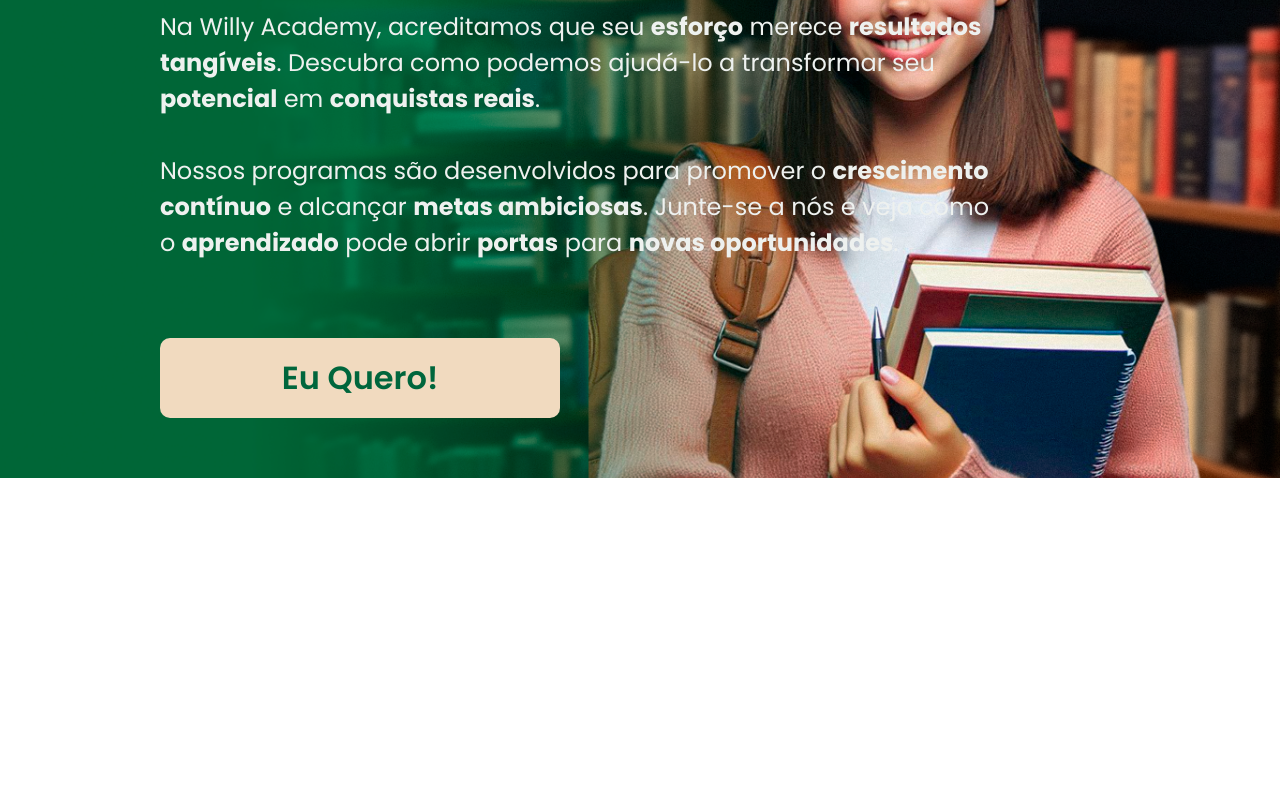
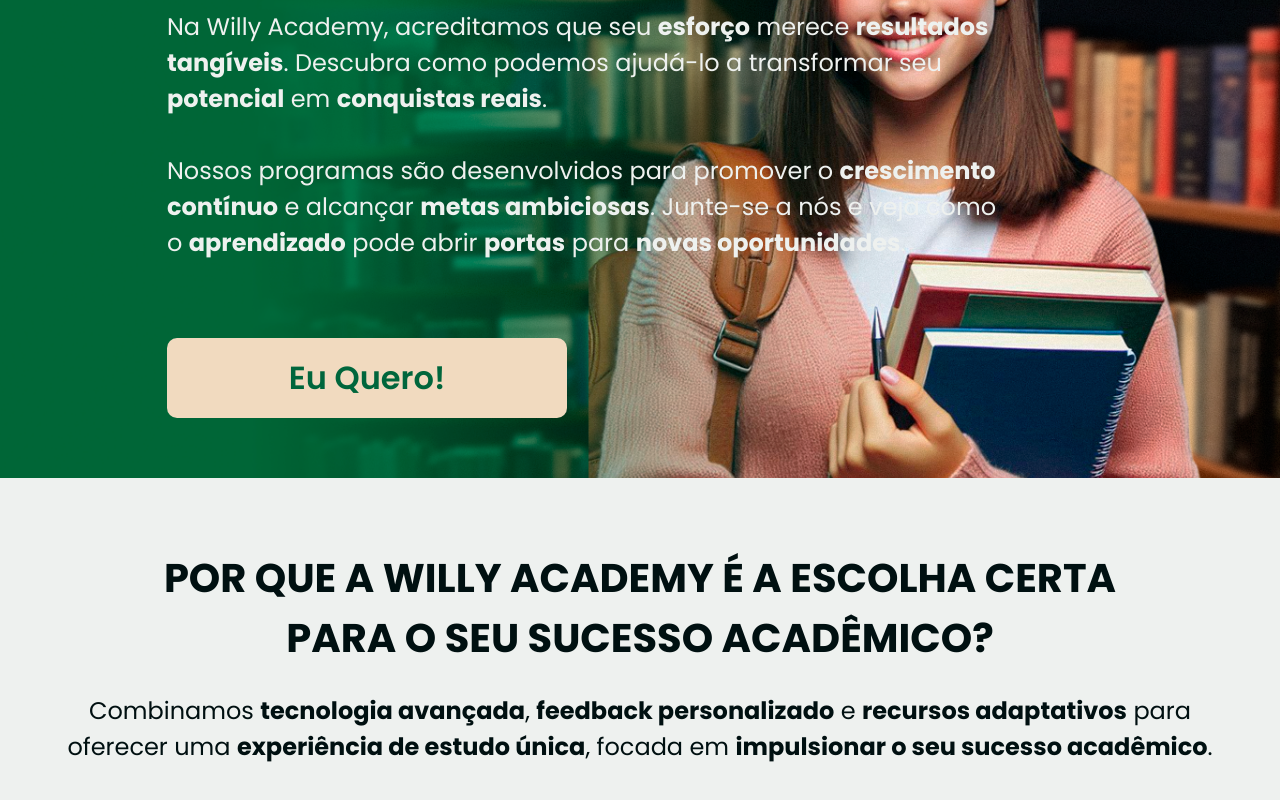
Before and after one commit to will-santosx/willy-academy-next-app, a Next.js app: page / in a window 1280 px wide. Shown: the part 282-1082 px from the top of the page. Before the commit the page ends 800 px from the top, so only its background shows below. Built offline with nearby package versions, Linux system fonts and the light colour scheme.

Commit message:
adicionando conteudo principal da pagina #1

```diff
--- a/src/app/globals.css
+++ b/src/app/globals.css
@@ -4,6 +4,10 @@
 
 :root {
     --color-secondary-green: #00663C;
+}
+
+html {
+    overflow-x: hidden;
 }
 
 a.nav-links {
--- a/src/app/page.tsx
+++ b/src/app/page.tsx
@@ -2,8 +2,8 @@
 
 export default function Home() {
   return (
-    <main className="w-full flex items-center flex-col">
-      <section className="xl:h-[685px] xl:px-[160px] xl:py-[60px] | sm:bg-lg-top-image-banner | sm:h-[430px] sm:justify-between sm:py-[40px] sm:px-[30px] | max-sm:items-center max-sm:justify-end max-sm:py-[20px] max-sm:gap-[30px] | | h-[470px] w-full flex flex-col bg-cover bg-center bg-sm-top-image-banner">
+    <main className="w-full flex items-center flex-col bg-neutral-bright-gray">
+      <section className="xl:h-[685px] xl:px-[167px] xl:py-[60px] | sm:bg-lg-top-image-banner | sm:h-[430px] sm:justify-between sm:py-[40px] sm:px-[30px] | max-sm:items-center max-sm:justify-end max-sm:py-[20px] max-sm:gap-[30px] | | h-[470px] w-full flex flex-col bg-cover bg-center bg-sm-top-image-banner">
         <div className="sm:justify-center sm:text-left sm:items-start sm:gap-[40px] | max-sm:gap-[20px] | lg:gap-[48px] | text-neutral-bright-gray flex flex-col items-center text-center justify-end">
           <div className="flex flex-col">
             <span className="xl:text-[40px] | max-sm:text-[24px] | sm:text-[24px] | font-extra-bold">
@@ -24,12 +24,29 @@
             <b>portas</b> para <b>novas oportunidades</b>.
           </p>
         </div>
-        <Link href={"#"}>
-          <button className="xl:w-[400px] xl:h-[80px] xl:text-[32px] | max-sm:w-[225px] max-sm:h-[40px] max-sm:text-[18px] | sm:w-[300px] sm:h-[60px] sm:text-[20px] | bg-primary-duch-white transition-all hover:scale-105 hover:bg-selected-primary text-secondary-cadmium-green rounded-normal font-semi-bold text-subtitle">
+        <Link
+          href={"#"}
+          className="xl:w-[400px] xl:h-[80px] max-sm:w-[225px] max-sm:h-[40px] sm:w-[300px] sm:h-[60px]"
+        >
+          <button className="h-full w-full xl:text-[32px] |  max-sm:text-[18px] |  sm:text-[20px] | bg-primary-duch-white transition-all hover:scale-105 hover:bg-selected-primary text-secondary-cadmium-green rounded-normal font-semi-bold text-subtitle">
             Eu Quero!
           </button>
         </Link>
       </section>
+      <section className="xl:py-[70px] xl:px-[160px] |  | py-[40px] px-[15px] w-full text-neutral-rich-black">
+        <div className="xl:gap-[25px] | | gap-[30px] w-full flex flex-col items-center text-center">
+          <span className="xl:text-[40px] xl:max-w-[1150px] | md:text-[32px] | text-[24px] font-bold uppercase">
+            Por que a Willy Academy é a Escolha Certa para o Seu Sucesso
+            Acadêmico?
+          </span>
+          <p className="xl:w-[1150px] lg:text-[24px] | md:text-[18px] | text-[15px]">
+            Combinamos <b>tecnologia avançada</b>, <b>feedback personalizado</b>{" "}
+            e <b>recursos adaptativos</b> para oferecer uma{" "}
+            <b>experiência de estudo única</b>, focada em{" "}
+            <b>impulsionar o seu sucesso acadêmico</b>.
+          </p>
+        </div>
+      </section>
     </main>
   );
 }
```
